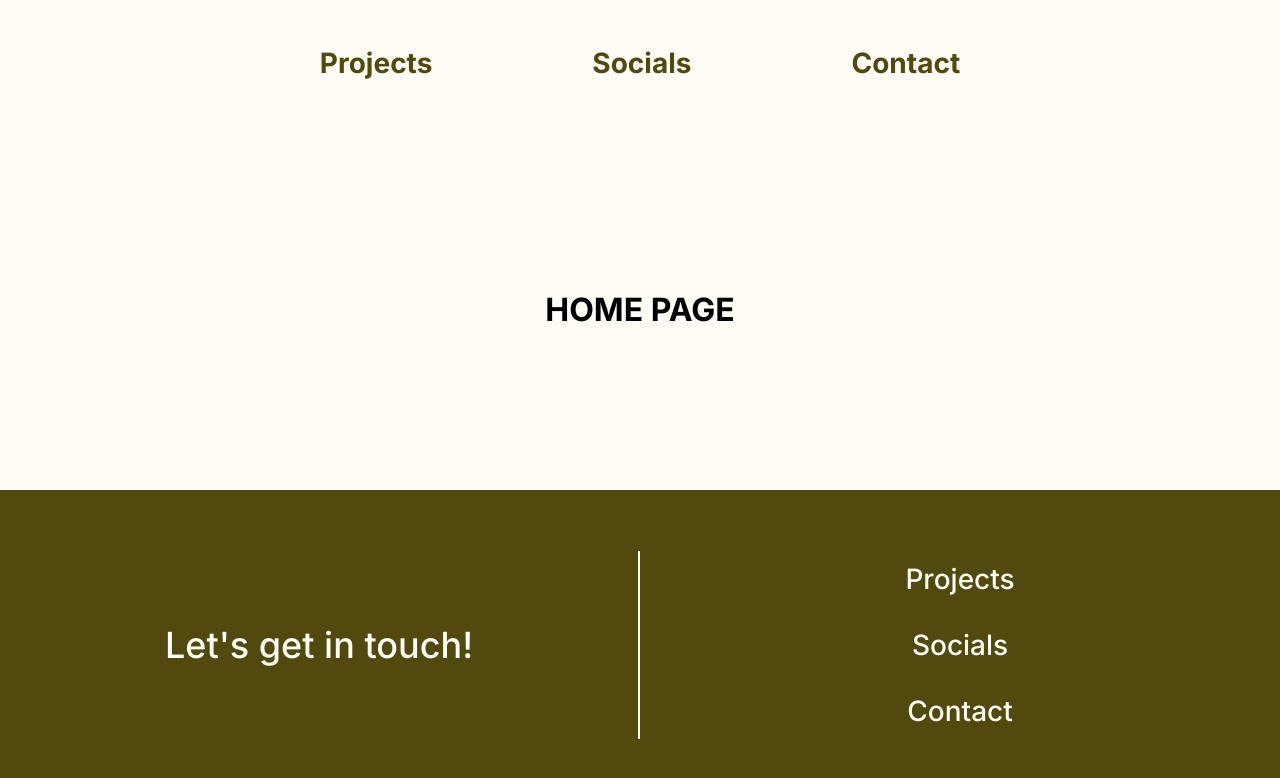
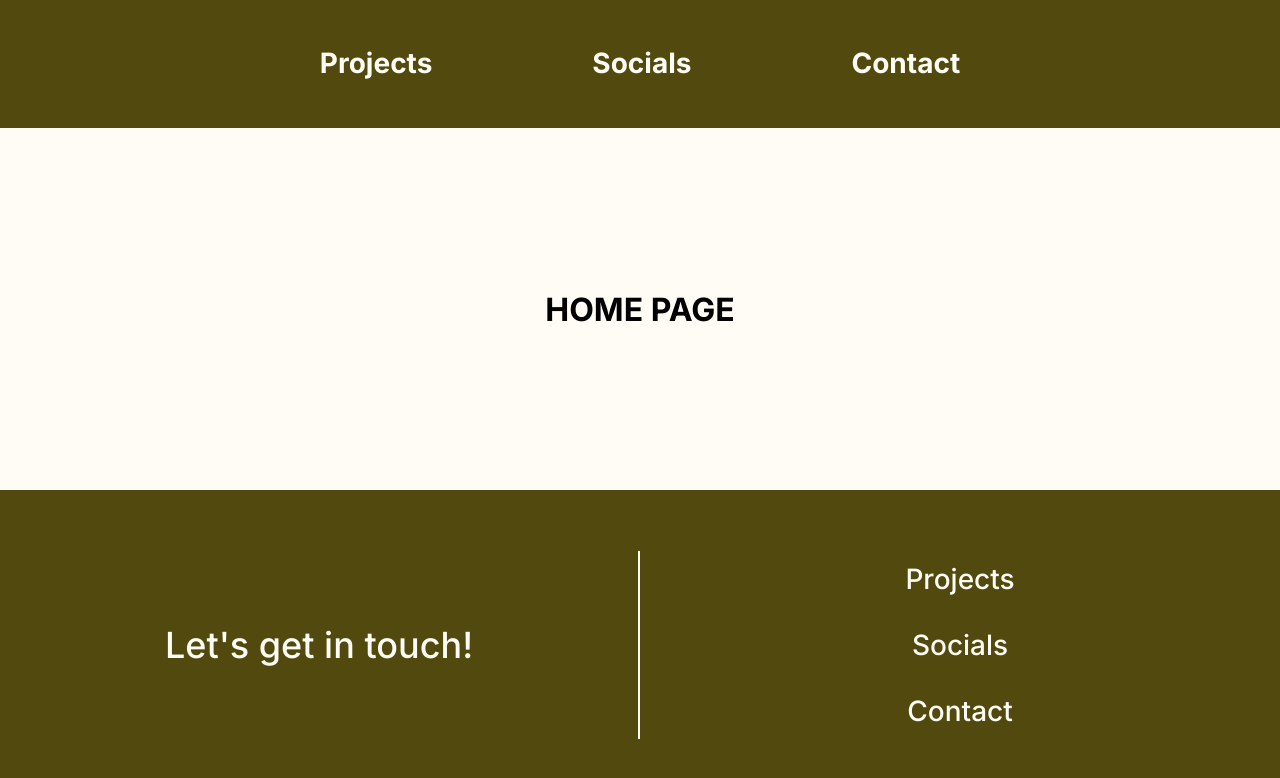
Before and after one commit to ellaroosmarijn/personal-website, a Next.js app: page / in a window 1280 px wide. Shown: the top 778 px of the page. Built offline with nearby package versions, Linux system fonts and the light colour scheme.

Commit message:
style: header to have olive 600 bg and off white text

```diff
--- a/src/components/header/header.module.css
+++ b/src/components/header/header.module.css
@@ -1,6 +1,6 @@
 .link {
   font: var(--text-2xl);
-  color: var(--color-olive-600);
+  color: var(--color-bg);
   padding: 0 var(--size-20);
   text-decoration: none;
   font-weight: var(--weight-bold);
@@ -31,4 +31,5 @@
   min-height: var(--header-height);
   position: sticky;
   top: 0;
+  background-color: var(--color-olive-600);
 }
```
